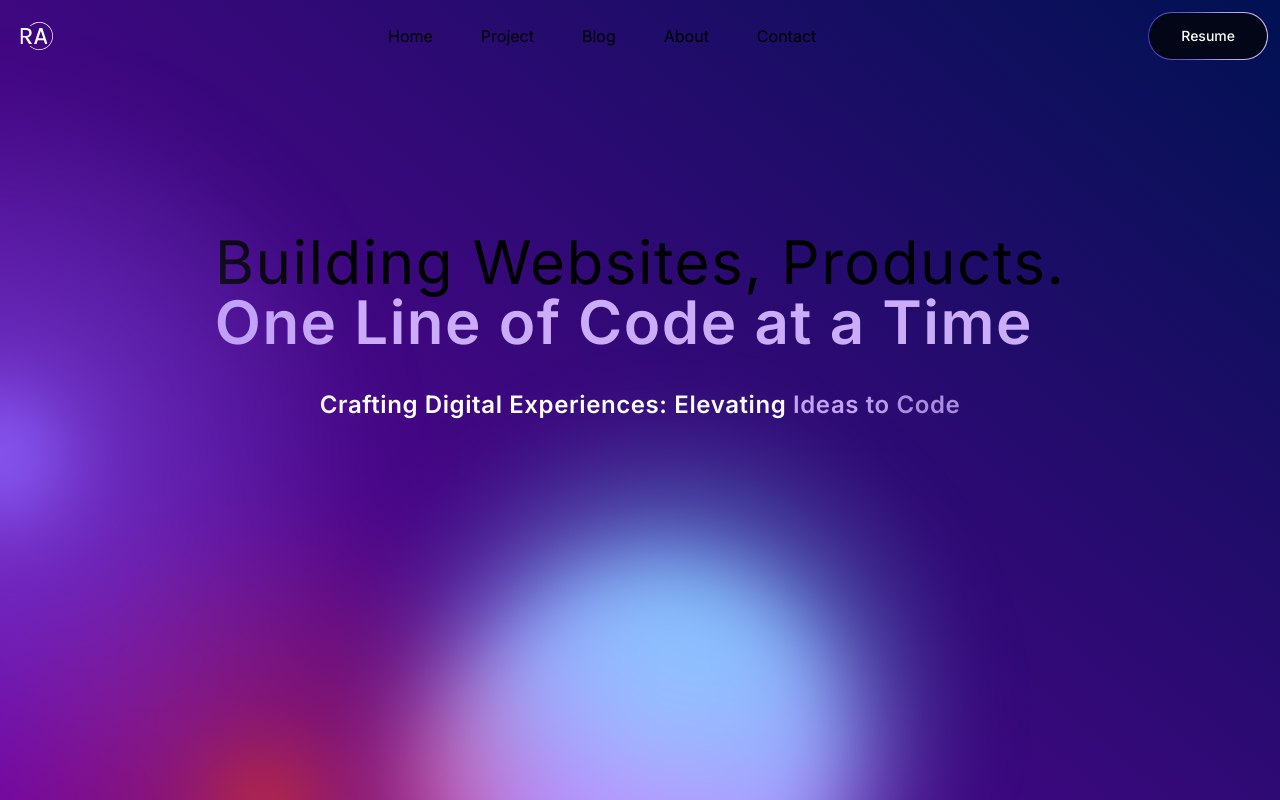
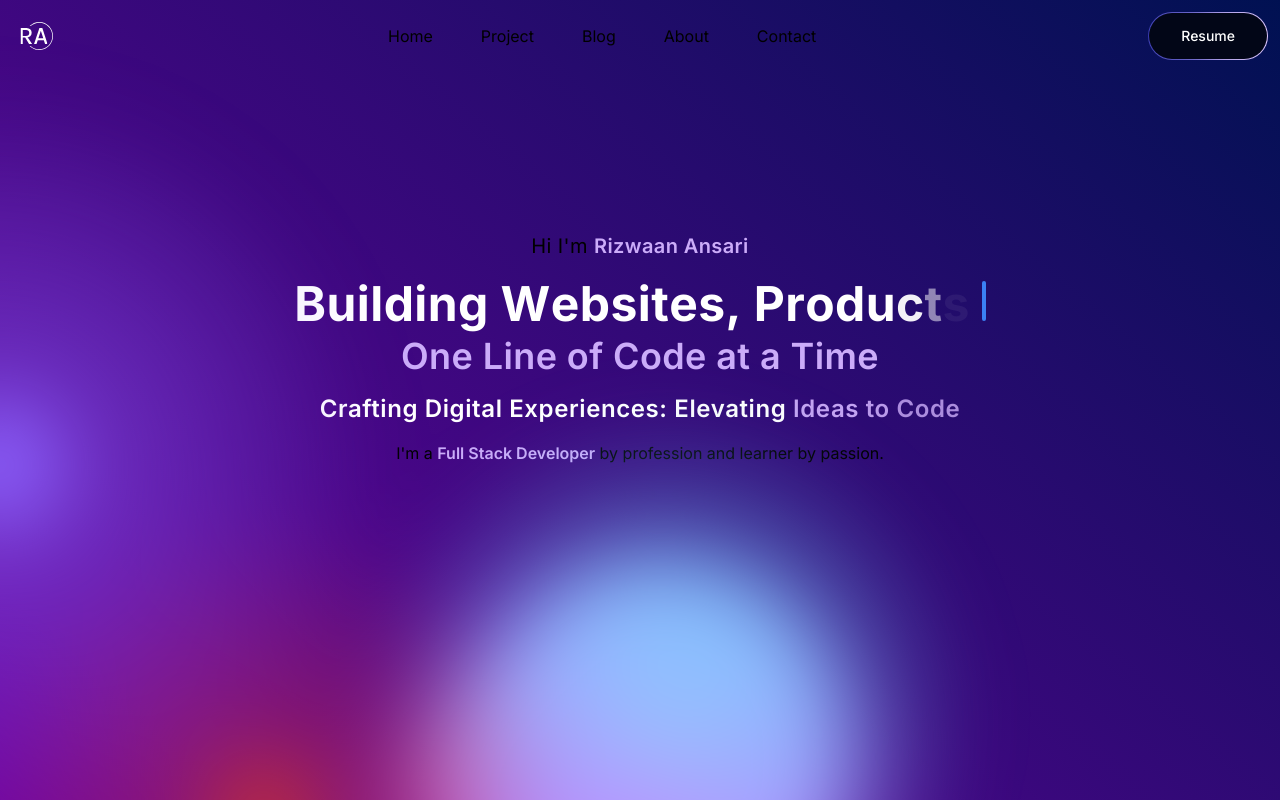
Before and after one commit to RizWaaN3024/next-js-practice-project-2, a Next.js app: page / in a window 1280 px wide. Built offline with nearby package versions, Linux system fonts and the light colour scheme.

Commit message:
Added TypeWriter Effect

```diff
--- a/app/page.tsx
+++ b/app/page.tsx
@@ -6,13 +6,14 @@ import Image from "next/image";
 export default function Home() {
   return (
     <main className="relative bg-black-200 flex justify-center items-center flex-col overflow-hidden mx-auto sm:px-10 px-5">
-      <div className="max-w-7xl w-full relative z-10">
-
-      </div>
-      <BackgroundGradientAnimation className="relative">
+      <BackgroundGradientAnimation className="max-w-7xl w-full mx-auto">
+      <Navbar />
+      <Hero />
+      </BackgroundGradientAnimation>
+      {/* <div className="max-w-7xl w-full relative z-10">
         <Navbar />
         <Hero />
-        </BackgroundGradientAnimation>
+      </div> */}
     </main>
   );
 }
--- a/components/Hero.tsx
+++ b/components/Hero.tsx
@@ -2,15 +2,37 @@ import React from 'react'
 import Image from 'next/image'
 import { TextGenerateEffect } from './ui/TextGenerateEffect'
 import { BackgroundGradientAnimation } from './ui/BackgroundGradientAnimation'
+import { TypewriterEffect } from './ui/TypewriterEffect'
+import { FiGithub } from "react-icons/fi";
+import { CiLinkedin } from "react-icons/ci";
+import { CiMail } from "react-icons/ci";
 
 const Hero = () => {
+  const words =  [
+    {
+      text: "Building",
+    },
+    {
+      text: "Websites,",
+    },
+    {
+      text: "Products."
+    }
+  ]
   return (
     <section className='container'>
-      <div className='flex items-center justify-center text-6xl tracking-wide pt-40'>
-        <h1>Building Websites, Products. <br/><span className='text-purple font-semibold'>One Line of Code at a Time</span></h1>
+
+      <div className='px-5 md:px-0 md:flex flex-col items-center justify-center tracking-wide pt-40'>
+      <h1 className='text-xl'>Hi I&apos;m <span className='text-purple font-semibold'>Rizwaan Ansari</span> </h1>
+        <TypewriterEffect words={words} className='pt-5'/>
+          <h1 className='pt-8 md:pt-2 text-4xl'>
+          <span className='text-purple font-semibold'>One Line of Code at a Time</span></h1>
       </div>
-      <div className='flex items-center justify-center py-5'>
+      <div className='flex items-center justify-center px-5 md:px-0'>
       <TextGenerateEffect className='text-2xl font-semibold' words='Crafting Digital Experiences: Elevating Ideas to Code'/>
+      </div>
+      <div className='flex items-center md:justify-center px-5 md:px-0'>
+        <h1>I&apos;m a <span className='text-purple font-semibold'>Full Stack Developer</span>  by profession and learner by passion.</h1>
       </div>
     </section>
   )
--- a/components/Navbar.tsx
+++ b/components/Navbar.tsx
@@ -18,7 +18,7 @@ const Navbar = () => {
   };
   console.log(toggle);
   return (
-    <div className=" w-full md:p-3 p-5  flex items-center justify-between">
+    <div className=" w-full md:p-3 p-5  flex items-center justify-between hover:cursor-pointer">
       <img src="/logo-no-background.svg" alt="my-logo" width={44} height={44} />
       {/* Desktop Navigation */}
       <div className="hidden md:flex">
@@ -43,7 +43,9 @@ const Navbar = () => {
 
       {/* Mobile Navigation */}
       {toggle && (
-        <div className="md:hidden fixed inset-0 w-full top-20 bg-black-200">
+        <div className={`md:hidden fixed inset-0 w-full top-20 transition-transform duration-500 ${
+          toggle ? "translate-y-0" : "-translate-y-full"
+        }`} style={{backgroundColor: '#010831'}}>
           <div>
             <ul className="flex flex-col items-center justify-between gap-5 text-xl font-semibold">
               {navigation.map((item) => (
@@ -56,7 +58,7 @@ const Navbar = () => {
             </ul>
           </div>
           <div className="flex item-center justify-center mt-5">
-             <MagicButton title="Resume" otherClasses="cursor-pointer px-20 text-2xl" />
+             <MagicButton title="Resume" otherClasses="cursor-pointer text-3xl px-30" />
           </div>
         </div>
       )}
--- /dev/null
+++ b/components/ui/TypewriterEffect.tsx
@@ -0,0 +1,187 @@
+"use client";
+
+import { cn } from "@/utils/cn";
+import { motion, stagger, useAnimate, useInView } from "framer-motion";
+import { useEffect } from "react";
+
+export const TypewriterEffect = ({
+  words,
+  className,
+  cursorClassName,
+}: {
+  words: {
+    text: string;
+    className?: string;
+  }[];
+  className?: string;
+  cursorClassName?: string;
+}) => {
+  // split text inside of words into array of characters
+  const wordsArray = words.map((word) => {
+    return {
+      ...word,
+      text: word.text.split(""),
+    };
+  });
+
+  const [scope, animate] = useAnimate();
+  const isInView = useInView(scope);
+  useEffect(() => {
+    if (isInView) {
+      animate(
+        "span",
+        {
+          display: "inline-block",
+          opacity: 1,
+          width: "fit-content",
+        },
+        {
+          duration: 0.3,
+          delay: stagger(0.1),
+          ease: "easeInOut",
+        }
+      );
+    }
+  }, [isInView]);
+
+  const renderWords = () => {
+    return (
+      <motion.div ref={scope} className="inline">
+        {wordsArray.map((word, idx) => {
+          return (
+            <div key={`word-${idx}`} className="inline-block">
+              {word.text.map((char, index) => (
+                <motion.span
+                  initial={{}}
+                  key={`char-${index}`}
+                  className={cn(
+                    `dark:text-white text-black opacity-0 hidden`,
+                    word.className
+                  )}
+                >
+                  {char}
+                </motion.span>
+              ))}
+              &nbsp;
+            </div>
+          );
+        })}
+      </motion.div>
+    );
+  };
+  return (
+    <div
+      className={cn(
+        " sm:text-5xl text-6xl md:text-3xl lg:text-5xl font-bold md:text-center",
+        className
+      )}
+    >
+      {renderWords()}
+      <motion.span
+        initial={{
+          opacity: 0,
+        }}
+        animate={{
+          opacity: 1,
+        }}
+        transition={{
+          duration: 0.8,
+          repeat: Infinity,
+          repeatType: "reverse",
+        }}
+        className={cn(
+          "inline-block rounded-sm w-[4px] h-4 md:h-6 lg:h-10 bg-blue-500",
+          cursorClassName
+        )}
+      ></motion.span>
+    </div>
+  );
+};
+
+export const TypewriterEffectSmooth = ({
+  words,
+  className,
+  cursorClassName,
+}: {
+  words: {
+    text: string;
+    className?: string;
+  }[];
+  className?: string;
+  cursorClassName?: string;
+}) => {
+  // split text inside of words into array of characters
+  const wordsArray = words.map((word) => {
+    return {
+      ...word,
+      text: word.text.split(""),
+    };
+  });
+  const renderWords = () => {
+    return (
+      <div>
+        {wordsArray.map((word, idx) => {
+          return (
+            <div key={`word-${idx}`} className="inline-block">
+              {word.text.map((char, index) => (
+                <span
+                  key={`char-${index}`}
+                  className={cn(`dark:text-white text-black `, word.className)}
+                >
+                  {char}
+                </span>
+              ))}
+              &nbsp;
+            </div>
+          );
+        })}
+      </div>
+    );
+  };
+
+  return (
+    <div className={cn("flex space-x-1 my-6", className)}>
+      <motion.div
+        className="overflow-hidden pb-2"
+        initial={{
+          width: "0%",
+        }}
+        whileInView={{
+          width: "fit-content",
+        }}
+        transition={{
+          duration: 2,
+          ease: "linear",
+          delay: 1,
+        }}
+      >
+        <div
+          className="text-xs sm:text-base md:text-xl lg:text:3xl xl:text-5xl font-bold"
+          style={{
+            whiteSpace: "nowrap",
+          }}
+        >
+          {renderWords()}{" "}
+        </div>{" "}
+      </motion.div>
+      <motion.span
+        initial={{
+          opacity: 0,
+        }}
+        animate={{
+          opacity: 1,
+        }}
+        transition={{
+          duration: 0.8,
+
+          repeat: Infinity,
+          repeatType: "reverse",
+        }}
+        className={cn(
+          "block rounded-sm w-[4px]  h-4 sm:h-6 xl:h-12 bg-blue-500",
+          cursorClassName
+        )}
+      ></motion.span>
+    </div>
+  );
+};
--- a/data/index.ts
+++ b/data/index.ts
@@ -1,3 +1,5 @@
+
+
 export const navigation = [
     {
         id: "0",
```
